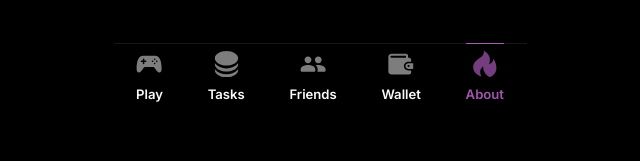
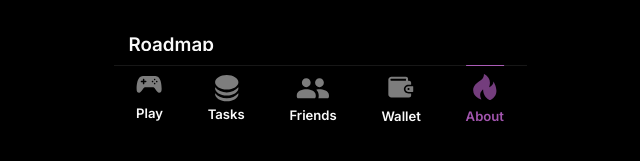
Before and after one commit to b0iii2c0de/paradise-game, a Vue app: page /about in a window 1280 px wide. Shown: the part 611-772 px from the top of the page, without its empty margins (320-960 px from the left). Built offline with nearby package versions, Linux system fonts and the light colour scheme.

Commit message:
feat: layout about page, logic left

```diff
--- a/src/app/assets/index.css
+++ b/src/app/assets/index.css
@@ -138,7 +138,6 @@
 
 /* верни верхний если что-то поплывёт в верстке */
 #app {
-  /* margin: 0 auto; */
   width: 100vw;
   max-width: 100%;
   height: 100vh;
--- a/src/pages/about-page/ui/AboutPage.vue
+++ b/src/pages/about-page/ui/AboutPage.vue
@@ -1,11 +1,23 @@
 <script setup lang="ts">
-  import { IconArrowUpRight } from '@/shared/assets/icons';
+  import { ref } from 'vue';
+  import {
+    IconArrowUpRight,
+    IconCheckmark,
+  } from '@/shared/assets/icons';
   import { Button } from '@/shared/ui/button';
+
+  const roadMapItems = ref([
+    { text: 'Development of PARADISE', completed: true },
+    { text: 'Establishment of social media and community', completed: true },
+    { text: 'IDO', completed: false },
+    { text: 'Game Release', completed: false },
+    { text: 'Global Marketing', completed: false }
+  ])
 </script>
 
 <template>
-   <div class="flex flex-col justify-center items-center w-full max-w-[413px] h-full max-h-[34.3rem] mt-12 px-4">
-    <div class="overflow-auto w-full -mb-[80px] custom-scrollbar">
+   <div class="flex flex-col justify-center items-center w-full max-w-[413px] h-full max-h-[35.8rem] mt-12 px-4">
+    <div class="overflow-auto -mb-[80px] custom-scrollbar">
       <!-- Трейлер -->
       <div class="w-full h-auto mt-7 xs:mb-0 aspect-video">
         <iframe
@@ -47,6 +59,37 @@
       </div>
 
       <h2 class="mt-9 font-semibold xs:text-xl text-lg">Roadmap</h2>
+      <div class="mt-5 flex flex-col relative">
+        <div class="w-1 h-full border-l border-dashed border-muted-foreground/50 absolute top-0 left-[9px] z-0"></div>
+        <ul class="z-10 flex flex-col gap-4">
+          <li v-for="(item, index) in roadMapItems" :key="index" class="flex flex-row justify-start items-center gap-3">
+            <IconCheckmark
+              class="w-5 h-5"
+              :class="{ 'text-primary-buttonBg': item.completed, 'text-muted-foreground': !item.completed }"
+            />
+            <p
+              class="font-normal xs:text-base text-sm !leading-tight"
+              :class="{ 'text-muted-foreground': item.completed }"
+            >
+              {{ item.text }}
+            </p>
+          </li>
+        </ul>
+      </div>
+
+      <h2 class="mt-9 font-semibold xs:text-xl text-lg">$PAR Token Usage</h2>
+      <div class="flex flex-col items-center justify-center mt-5 pb-5">
+        <p class="text-muted-foreground font-normal xs:text-base text-sm !leading-tight">
+          The $PAR token is used for in-game transactions (buying cars,
+          real estate, weapons, items, etc.)
+        </p>
+
+        <p class="text-muted-foreground font-normal xs:text-base text-sm !leading-tight mt-6">
+          You will be able to exchange $PAR token for XRPL DEX
+          (<span class="text-primary-buttonBg font-normal xs:text-base text-sm">xmagnetic.org</span> platform) for real money.
+          You will be able to exchange your in-game points for $PAR.
+        </p>
+      </div>
     </div>
   </div>
 </template>
--- a/src/shared/assets/icons/IconBird.vue
+++ b/src/shared/assets/icons/IconCheckmark.vue
@@ -1,6 +1,6 @@
 <template>
   <svg width="16" height="16" viewBox="0 0 16 16" fill="none" xmlns="http://www.w3.org/2000/svg">
-    <path d="M8 16C12.4183 16 16 12.4183 16 8C16 3.58172 12.4183 0 8 0C3.58172 0 0 3.58172 0 8C0 12.4183 3.58172 16 8 16Z" fill="#99A2AD"/>
+    <path d="M8 16C12.4183 16 16 12.4183 16 8C16 3.58172 12.4183 0 8 0C3.58172 0 0 3.58172 0 8C0 12.4183 3.58172 16 8 16Z" fill="currentColor"/>
     <path fill-rule="evenodd" clip-rule="evenodd" d="M11.7071 5.29289C12.0976 5.68342 12.0976 6.31658 11.7071 6.70711L7.37377 11.0404C6.98325 11.431 6.35008 11.431 5.95956 11.0404L4.29289 9.37377C3.90237 8.98325 3.90237 8.35008 4.29289 7.95956C4.68342 7.56904 5.31658 7.56904 5.70711 7.95956L6.66667 8.91912L10.2929 5.29289C10.6834 4.90237 11.3166 4.90237 11.7071 5.29289Z" fill="white"/>
   </svg>
 </template>
--- a/src/shared/assets/icons/index.ts
+++ b/src/shared/assets/icons/index.ts
@@ -24,4 +24,4 @@ export { default as IconDad } from './IconDad.vue';
 export { default as IconLevelFirst } from './IconLevelFirst.vue';
 export { default as IconLevelSecond } from './IconLevelSecond.vue';
 export { default as IconLevelThird } from './IconLevelThird.vue';
-export { default as IconBird } from './IconBird.vue';
+export { default as IconCheckmark } from './IconCheckmark.vue';
--- a/src/widgets/footer/ui/AppFooter.vue
+++ b/src/widgets/footer/ui/AppFooter.vue
@@ -53,17 +53,17 @@
     <!-- навигация -->
     <div class="flex flex-col items-center pt-2">
       <nav ref="navRef" class="flex items-center justify-between w-full px-8 sm:px-6">
-        <RouterLink to="/play" class="flex flex-col items-center" :class="{ 'text-fuchsia-400': currentRoute === '/' }">
-          <IconPlay class="w-7 h-7" :class="{ 'text-fuchsia-400': currentRoute === '/' }" />
-          <span class="font-semibold text-xs sm:text-sm mt-2" :class="{ 'text-fuchsia-400/70': currentRoute === '/' }">Play</span>
+        <RouterLink to="/play" class="flex flex-col items-center gap-3" :class="{ 'text-fuchsia-400': currentRoute === '/' }">
+          <IconPlay class="w-7 h-auto" :class="{ 'text-fuchsia-400': currentRoute === '/' }" />
+          <span class="font-semibold text-xs sm:text-sm" :class="{ 'text-fuchsia-400/70': currentRoute === '/' }">Play</span>
         </RouterLink>
         <RouterLink to="/tasks" class="flex flex-col items-center" :class="{ 'text-fuchsia-400': currentRoute === '/tasks' }">
-          <IconTasks class="w-7 h-7" :class="{ 'text-fuchsia-400': currentRoute === '/tasks' }" />
-          <span class="font-semibold text-xs sm:text-sm mt-2" :class="{ 'text-fuchsia-400/70': currentRoute === '/tasks' }">Tasks</span>
+          <IconTasks class="w-auto h-7" :class="{ 'text-fuchsia-400': currentRoute === '/tasks' }" />
+          <span class="font-semibold text-xs sm:text-sm mt-1" :class="{ 'text-fuchsia-400/70': currentRoute === '/tasks' }">Tasks</span>
         </RouterLink>
-        <RouterLink to="/friends" class="flex flex-col items-center" :class="{ 'text-fuchsia-400': currentRoute === '/friends' }">
-          <IconFriends class="w-7 h-7" :class="{ 'text-fuchsia-400': currentRoute === '/friends' }" />
-          <span class="font-semibold text-xs sm:text-sm mt-2" :class="{ 'text-fuchsia-400/70': currentRoute === '/friends' }">Friends</span>
+        <RouterLink to="/friends" class="flex flex-col items-center justify-center gap-2 pt-1" :class="{ 'text-fuchsia-400': currentRoute === '/friends' }">
+          <IconFriends class="w-9 h-auto" :class="{ 'text-fuchsia-400': currentRoute === '/friends' }" />
+          <span class="font-semibold text-xs sm:text-sm" :class="{ 'text-fuchsia-400/70': currentRoute === '/friends' }">Friends</span>
         </RouterLink>
         <RouterLink to="/wallet" class="flex flex-col items-center" :class="{ 'text-fuchsia-400': currentRoute === '/wallet' }">
           <IconWallet class="w-7 h-7" :class="{ 'text-fuchsia-400': currentRoute === '/wallet' }" />
```
